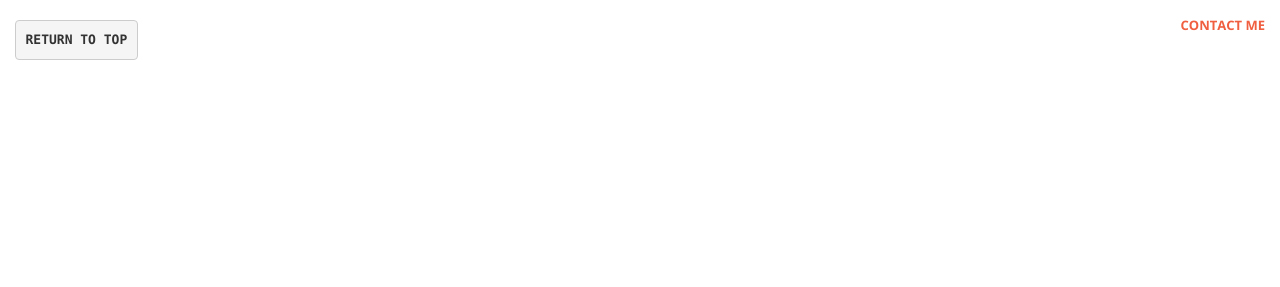
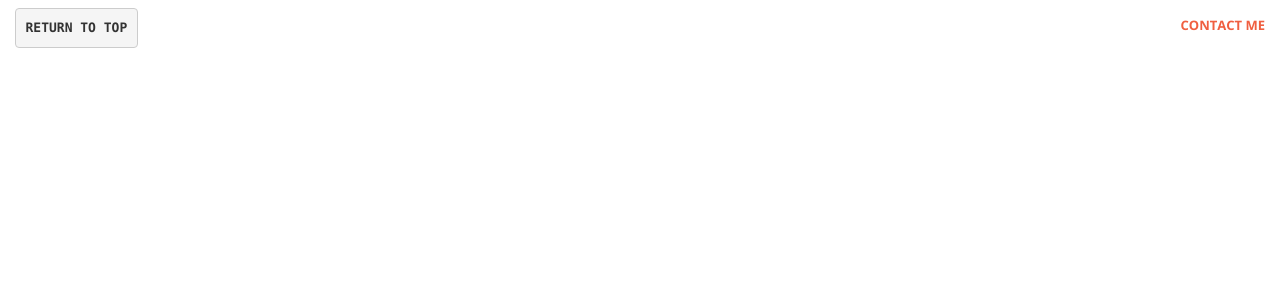
Before and after one commit to sanchitcop19/personal-website-old, a website: page index.html in a window 1280 px wide. Shown: the top 287 px of the page. Drawn offline with nearby package versions, Linux system fonts and the light colour scheme.

Commit message:
Update index.html

```diff
--- a/index.html
+++ b/index.html
@@ -45,7 +45,7 @@
                     <span class="sr-only">Toggle navigation</span> Menu <i class="fa fa-bars"></i>
                 </button>
 
-                <a class="navbar-brand page-scroll" href="#page-top" style = "position: fixed; top:5px;"><pre>Return to Top</pre></a>
+                <a class="navbar-brand page-scroll" href="#page-top"><pre style = "position: fixed; top:8px;">Return to Top</pre></a>
 
             </div>
 
```
